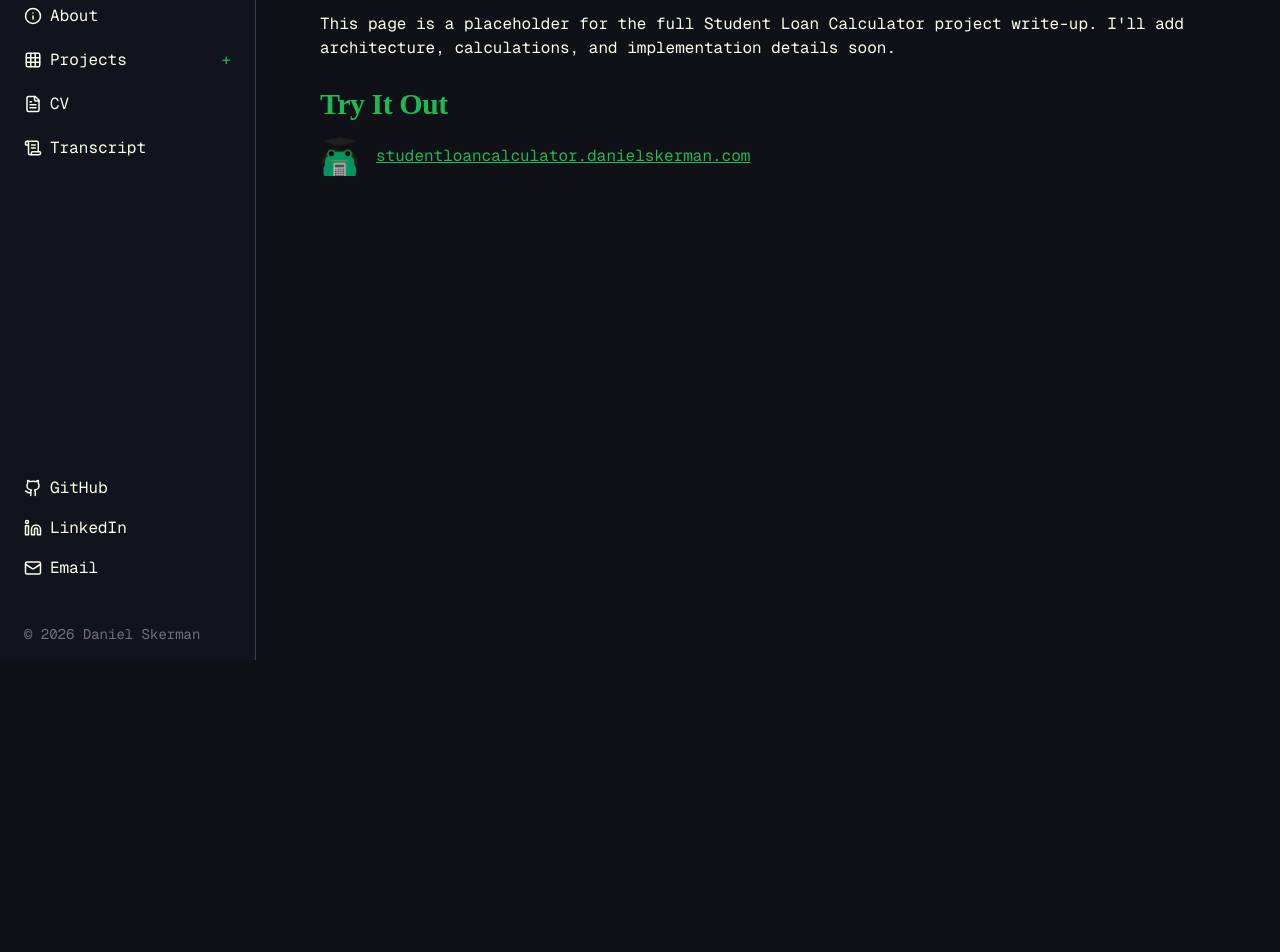
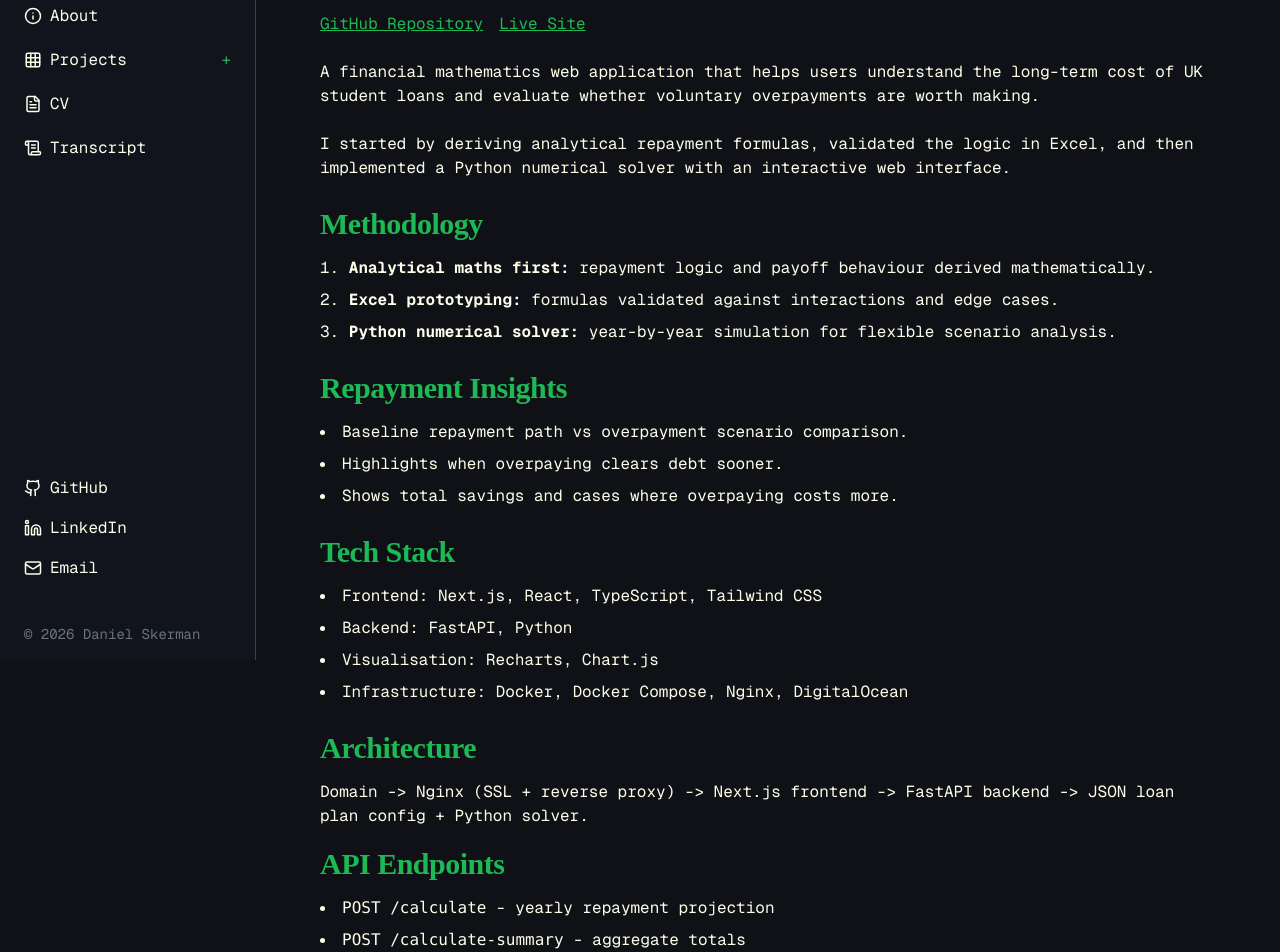
Before and after one commit to skermind/skerman-portfolio, a Next.js app: page /projects/studentloancalculator in a window 1280 px wide. Shown: the part 140-1092 px from the top of the page. Before the commit the page ends 864 px from the top, so only its background shows below. Built offline with nearby package versions, Linux system fonts and the light colour scheme.

Commit message:
more info page for student laon calcuautor

```diff
--- a/pages/projects/studentloancalculator.js
+++ b/pages/projects/studentloancalculator.js
@@ -30,10 +30,101 @@ export default function StudentLoanCalculatorInfo() {
             </h1>
           </div>
 
+          <div className="flex flex-wrap gap-4 mb-6">
+            <Link
+              href="https://github.com/skermind/student-loan-calculator"
+              className="text-[#1DB954] underline"
+            >
+              GitHub Repository
+            </Link>
+            <Link
+              href="https://studentloancalculator.danielskerman.com/"
+              className="text-[#1DB954] underline"
+            >
+              Live Site
+            </Link>
+          </div>
+
           <p className="mb-6">
-            This page is a placeholder for the full Student Loan Calculator
-            project write-up. I&apos;ll add architecture, calculations, and
-            implementation details soon.
+            A financial mathematics web application that helps users understand
+            the long-term cost of UK student loans and evaluate whether
+            voluntary overpayments are worth making.
+          </p>
+
+          <p className="mb-6">
+            I started by deriving analytical repayment formulas, validated the
+            logic in Excel, and then implemented a Python numerical solver with
+            an interactive web interface.
+          </p>
+
+          <h2 className="text-2xl font-semibold mb-3 text-[#1DB954]">
+            Methodology
+          </h2>
+          <ol className="list-decimal list-inside mb-6 space-y-2">
+            <li>
+              <strong>Analytical maths first:</strong> repayment logic and
+              payoff behaviour derived mathematically.
+            </li>
+            <li>
+              <strong>Excel prototyping:</strong> formulas validated against
+              interactions and edge cases.
+            </li>
+            <li>
+              <strong>Python numerical solver:</strong> year-by-year simulation
+              for flexible scenario analysis.
+            </li>
+          </ol>
+
+          <h2 className="text-2xl font-semibold mb-3 text-[#1DB954]">
+            Repayment Insights
+          </h2>
+          <ul className="list-disc list-inside mb-6 space-y-2">
+            <li>Baseline repayment path vs overpayment scenario comparison.</li>
+            <li>Highlights when overpaying clears debt sooner.</li>
+            <li>Shows total savings and cases where overpaying costs more.</li>
+          </ul>
+
+          <h2 className="text-2xl font-semibold mb-3 text-[#1DB954]">
+            Tech Stack
+          </h2>
+          <ul className="list-disc list-inside mb-6 space-y-2">
+            <li>Frontend: Next.js, React, TypeScript, Tailwind CSS</li>
+            <li>Backend: FastAPI, Python</li>
+            <li>Visualisation: Recharts, Chart.js</li>
+            <li>Infrastructure: Docker, Docker Compose, Nginx, DigitalOcean</li>
+          </ul>
+
+          <h2 className="text-2xl font-semibold mb-3 text-[#1DB954]">
+            Architecture
+          </h2>
+          <p className="mb-4">
+            Domain -&gt; Nginx (SSL + reverse proxy) -&gt; Next.js frontend -&gt;
+            FastAPI backend -&gt; JSON loan plan config + Python solver.
+          </p>
+
+          <h2 className="text-2xl font-semibold mb-3 text-[#1DB954]">
+            API Endpoints
+          </h2>
+          <ul className="list-disc list-inside mb-6 space-y-2">
+            <li>
+              <code>POST /calculate</code> - yearly repayment projection
+            </li>
+            <li>
+              <code>POST /calculate-summary</code> - aggregate totals
+            </li>
+            <li>
+              <code>POST /calculate-overpayment</code> - overpayment comparison
+            </li>
+          </ul>
+
+          <h2 className="text-2xl font-semibold mb-3 text-[#1DB954]">
+            Why I Built It
+          </h2>
+          <p className="mb-6">
+            The core question was: &quot;At what salary level does making
+            voluntary student loan overpayments become worthwhile?&quot; The app
+            is designed for transparent scenario analysis rather than claiming
+            to predict the future.
           </p>
 
           <h2 className="text-2xl font-semibold mb-3 text-[#1DB954]">
```
